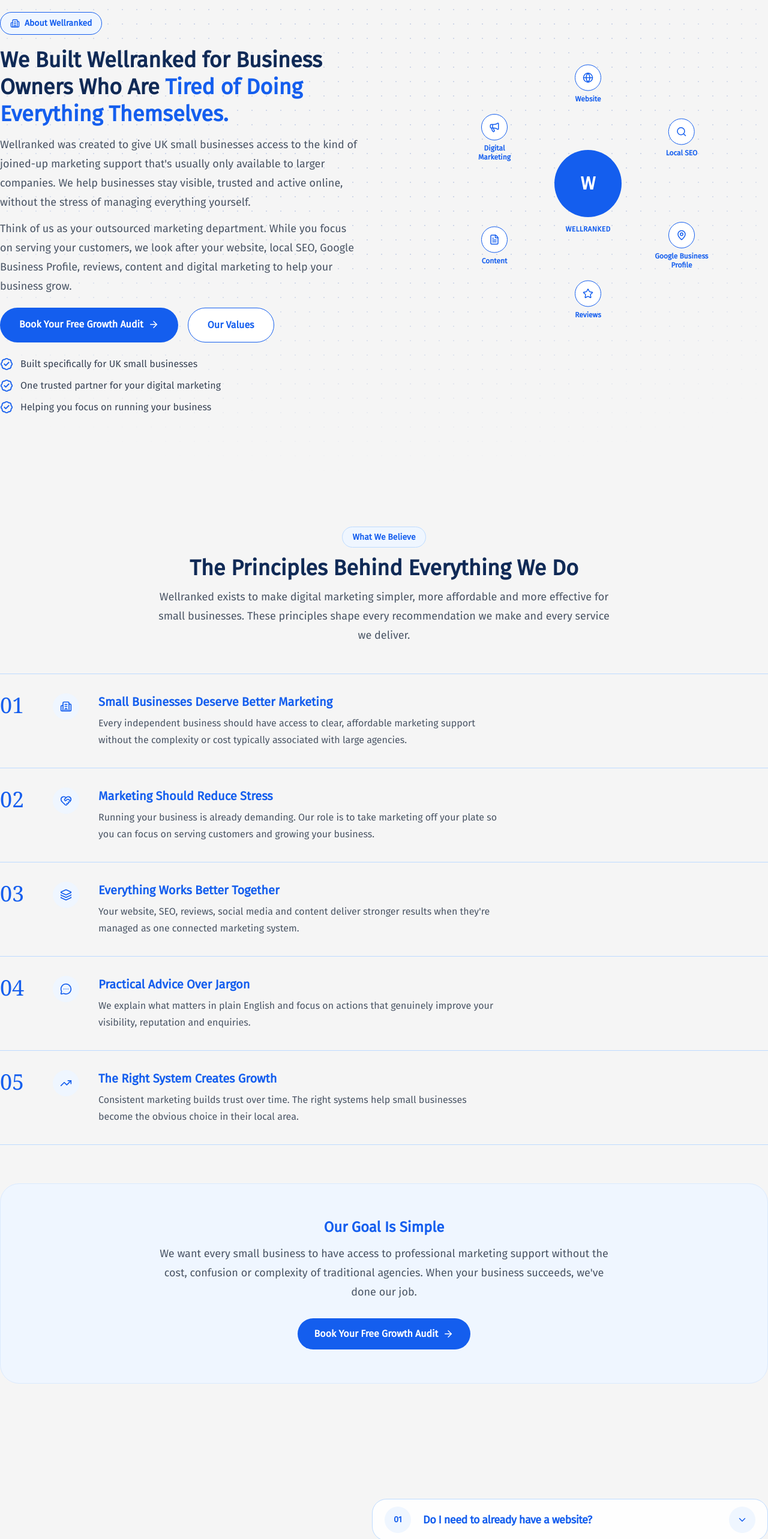
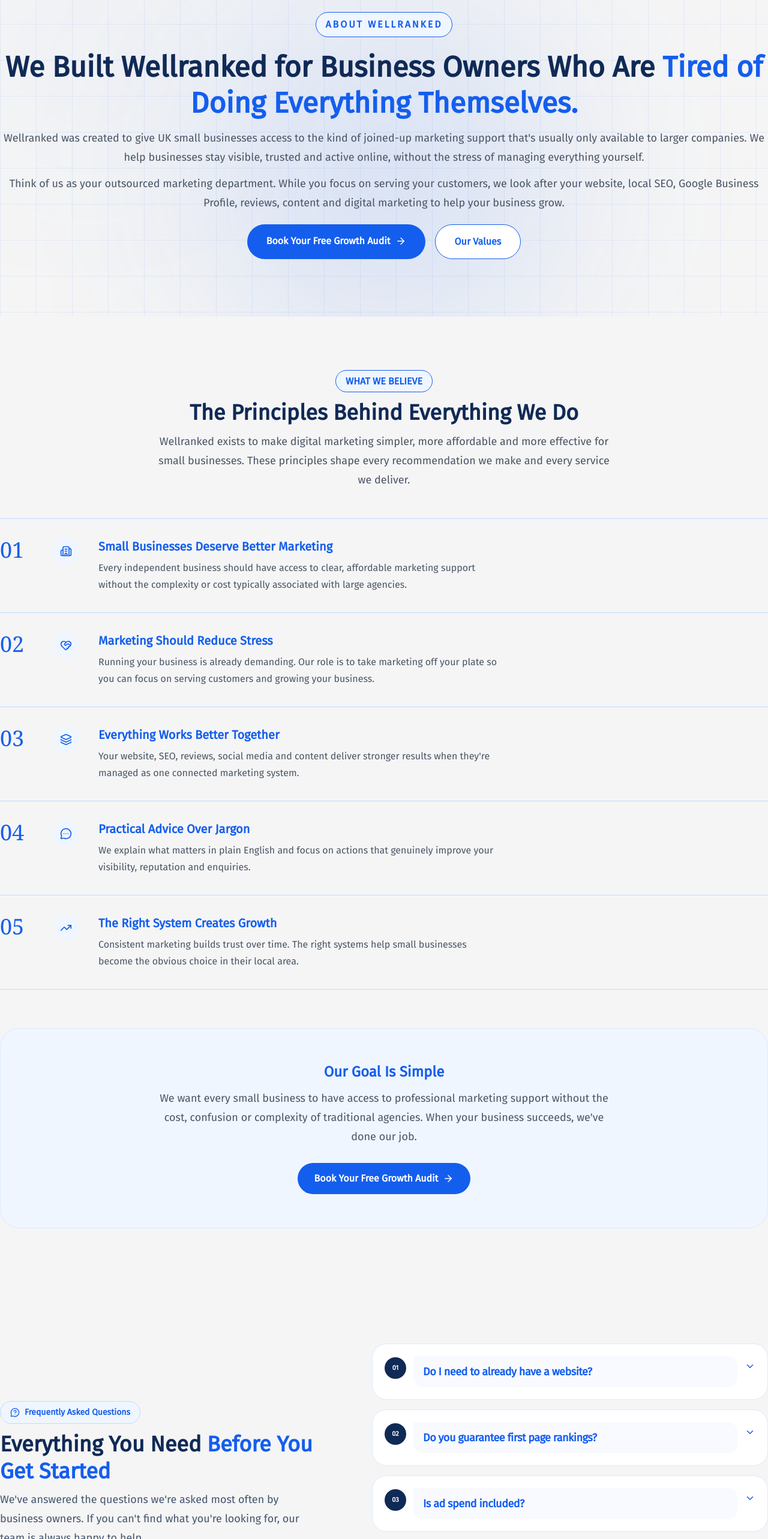
Before and after one commit to alimuhammeddev/wellranked, a Next.js app: page /about in a window 1280 px wide. Shown: the part 140-2706 px from the top of the page at 60% size. Built offline with nearby package versions, Linux system fonts and the light colour scheme.

Commit message:
revamped about section

```diff
--- a/app/about/component/AboutHero.tsx
+++ b/app/about/component/AboutHero.tsx
@@ -41,48 +41,50 @@
 export default function AboutHero() {
   return (
     <section className="relative overflow-hidden bg-[#f5f5f5]">
-      {/* Dot grid background */}
       <div
-        aria-hidden
-        className="pointer-events-none absolute inset-0"
+        className="absolute inset-0"
         style={{
-          backgroundImage:
-            "radial-gradient(circle, rgba(36,78,179,0.18) 1px, transparent 1px)",
-          backgroundSize: "24px 24px",
-          maskImage:
-            "radial-gradient(ellipse 90% 70% at 50% 35%, black 40%, transparent 95%)",
-          WebkitMaskImage:
-            "radial-gradient(ellipse 90% 70% at 50% 35%, black 40%, transparent 95%)",
+          backgroundImage: `
+      linear-gradient(rgba(20,94,238,.08) 1px, transparent 1px),
+      linear-gradient(90deg, rgba(20,94,238,.08) 1px, transparent 1px)
+    `,
+          backgroundSize: "60px 60px",
+          opacity: 1,
         }}
       />
 
-      <div className="relative mx-auto grid max-w-7xl items-start gap-10 px-5 pb-24 pt-40 lg:grid-cols-2 lg:gap-20 lg:px-0">
-        {/* Left */}
-        <div>
-          <span
-            className="inline-flex items-center gap-2 rounded-full border border-[#145EEE] text-[#145EEE] bg-blue-50 px-4 py-2 text-sm font-semibold"
-          >
-            <Building2 size={16} />
+      <div className="absolute inset-0 overflow-hidden pointer-events-none">
+        <div className="absolute top-40 left-1/2 h-137.5 w-137.5 -translate-x-1/2 rounded-full bg-[#145EEE]/15 blur-[140px]" />
+
+        <div className="absolute top-32 left-10 h-52 w-52 rounded-full bg-[#145EEE]/10 blur-[140px]" />
+      </div>
+
+        <div className="relative max-w-7xl mx-auto py-24 md:mt-16 mt-10 lg:px-0 md:px-5 px-5">
+        <motion.div
+          initial={{ opacity: 0, y: 20 }}
+          animate={{ opacity: 1, y: 0 }}
+          transition={{ duration: 0.6 }}
+          className="mx-auto text-center lg:mx-0 lg:text-center"
+        >
+          <span className="inline-flex items-center gap-2 rounded-full border border-[#145EEE] text-[#145EEE] bg-blue-50 px-4 py-2 uppercase tracking-[0.18em] font-semibold">
             About Wellranked
           </span>
 
-          <h1 className="mt-5 text-2xl font-extrabold leading-tight text-[#102A56] lg:text-4xl md:text-3xl">
+          <h1 className="mt-5 text-3xl font-extrabold leading-tight text-[#102A56] lg:text-5xl md:text-7xl">
             We Built Wellranked for Business Owners Who Are{" "}
-            <span
-              className="text-[#145EEE]"
-            >
+            <span className="text-[#145EEE]">
               Tired of Doing Everything Themselves.
             </span>
           </h1>
 
-          <p className="mt-3 max-w-2xl md:text-lg leading-8 text-gray-600">
+          <p className="mt-3 md:text-lg leading-8 text-center text-gray-600">
             Wellranked was created to give UK small businesses access to the
             kind of joined-up marketing support that's usually only available to
             larger companies. We help businesses stay visible, trusted and
             active online, without the stress of managing everything yourself.
           </p>
 
-          <p className="mt-3 max-w-2xl md:text-lg leading-8 text-gray-600">
+          <p className="mt-3 md:text-lg leading-8 text-gray-600">
             Think of us as your outsourced marketing department. While you focus
             on serving your customers, we look after your website, local SEO,
             Google Business Profile, reviews, content and digital marketing to
@@ -90,10 +92,8 @@
           </p>
 
           {/* Buttons */}
-          <div className="mt-5 flex flex-col gap-4 sm:flex-row">
-            <div
-              className="rounded-full bg-[#145EEE]"
-            >
+          <div className="mt-5 flex flex-col justify-center gap-4 sm:flex-row">
+            <div className="rounded-full bg-[#145EEE]">
               <Link
                 href="/growth-audit"
                 className="flex items-center justify-center gap-2 rounded-full px-8 py-4 font-semibold text-white"
@@ -110,99 +110,7 @@
               Our Values
             </Link>
           </div>
-
-          {/* Trust Points */}
-          <div className="mt-6 space-y-3">
-            {[
-              "Built specifically for UK small businesses",
-              "One trusted partner for your digital marketing",
-              "Helping you focus on running your business",
-            ].map((item) => (
-              <div key={item} className="flex items-center gap-3">
-                <div
-                  className="text-[#145EEE]"
-                >
-                  <BadgeCheck size={22} />
-                </div>
-                <span
-                  className="text-gray-700"
-                >
-                  {item}
-                </span>
-              </div>
-            ))}
-          </div>
-        </div>
-
-        {/* Right */}
-        <div className="relative mx-auto w-full max-w-110 py-4 lg:max-w-none lg:py-0">
-          <div className="relative aspect-square w-full">
-            {/* Center Circle*/}
-            <div className="absolute left-1/2 top-1/2 z-10 flex -translate-x-1/2 -translate-y-1/2 flex-col items-center">
-              <div className="relative h-24 w-24 lg:h-28 lg:w-28">
-                <div
-                  className="relative flex h-full w-full bg-[#145EEE] items-center justify-center rounded-full text-3xl font-extrabold text-white"
-                >
-                  W
-                </div>
-              </div>
-              <span
-                className="mt-3 text-xs text-[#145EEE] font-bold uppercase tracking-wide"
-              >
-                Wellranked
-              </span>
-            </div>
-
-            {/* Cards */}
-            {CARDS.map((n, index) => {
-              const Icon = n.icon;
-              return (
-                <motion.div
-                  key={n.label}
-                  className="absolute z-10 flex -translate-x-1/2 -translate-y-1/2 flex-col items-center gap-1.5 left-(--x) top-(--y) lg:left-(--lg-x) lg:top-(--lg-y)"
-                  style={
-                    {
-                      "--x": `${n.x}%`,
-                      "--y": `${n.y}%`,
-                      "--lg-x": `${n.lgX}%`,
-                      "--lg-y": `${n.lgY}%`,
-                    } as React.CSSProperties
-                  }
-                  initial={{
-                    opacity: 0,
-                    y: 40,
-                    scale: 0.95,
-                  }}
-                  whileInView={{
-                    opacity: 1,
-                    y: 0,
-                    scale: 1,
-                  }}
-                  viewport={{
-                    once: true,
-                    amount: 0.25,
-                  }}
-                  transition={{
-                    duration: 0.6,
-                    delay: index * 0.15,
-                    ease: "easeOut",
-                  }}
-                >
-                  <div
-                    className="flex h-11 w-11 items-center text-[#145EEE] justify-center rounded-full border border-[#145EEE] bg-white"
-                  >
-                    <Icon size={18} />
-                  </div>
-                  <span
-                    className="max-w-23 text-center text-[#145EEE] text-xs font-semibold leading-tight"
-                  >
-                    {n.label}
-                  </span>
-                </motion.div>
-              );
-            })}
-          </div>
-        </div>
+        </motion.div>
       </div>
     </section>
   );
--- a/app/about/component/AboutValues.tsx
+++ b/app/about/component/AboutValues.tsx
@@ -71,7 +71,7 @@
             ease: "easeOut",
           }}
         >
-          <span className="rounded-full border border-blue-200 bg-blue-50 px-4 py-2 text-sm font-semibold text-[#145EEE]">
+          <span className="rounded-full border border-[#145EEE] uppercase bg-blue-50 px-4 py-2 font-semibold text-[#145EEE]">
             What We Believe
           </span>
 
@@ -181,4 +181,4 @@
       </div>
     </section>
   );
-}
+};
--- a/app/about/component/FAQ.tsx
+++ b/app/about/component/FAQ.tsx
@@ -2,8 +2,8 @@
 
 import { useState } from "react";
 import { ChevronDown, MessageCircleQuestion, ArrowRight } from "lucide-react";
+import { AnimatePresence, motion } from "framer-motion";
 import Link from "next/link";
-import { motion } from "framer-motion";
 
 const faqs = [
   {
@@ -117,64 +117,74 @@
           </div>
         </motion.div>
 
-        {/* RIGHT */}
-
-        <div className="space-y-5">
+        {/* RIGHT — Q&A conversation thread */}
+        <div className="space-y-4">
           {faqs.map((faq, index) => {
             const isOpen = openIndex === index;
 
             return (
-              <div
+              <motion.div
                 key={faq.question}
-                className={`group relative overflow-hidden rounded-3xl border bg-white/90 border-blue-200
-                ${isOpen ? "border-blue-300" : "border-blue-200"}`}
+                initial={{ opacity: 0, y: 30 }}
+                whileInView={{ opacity: 1, y: 0 }}
+                viewport={{ once: true, amount: 0.2 }}
+                transition={{ duration: 0.5, delay: (index % 4) * 0.06 }}
+                className={`overflow-hidden rounded-3xl border bg-white transition-shadow ${
+                  isOpen
+                    ? "border-[#145EEE]/30 shadow-[0_12px_30px_-12px_rgba(20,94,238,0.25)]"
+                    : "border-blue-100 hover:border-blue-200"
+                }`}
               >
+                {/* Question — incoming enquiry */}
                 <button
                   onClick={() => setOpenIndex(isOpen ? null : index)}
-                  className="relative flex w-full items-center justify-between px-5 py-3 text-left"
+                  className="flex w-full items-start gap-3 p-5 text-left"
                 >
-                  <div className="flex items-center gap-5">
-                    {/* Number */}
-                    <div
-                      className={`flex h-11 w-11 items-center justify-center rounded-full text-sm font-bold transition-all duration-300 ${
-                        isOpen
-                          ? "bg-[#145EEE] text-white"
-                          : "bg-blue-50 text-[#145EEE]"
+                  <span
+                    className={`mt-0.5 flex h-9 w-9 shrink-0 items-center justify-center rounded-full text-[11px] font-bold text-white transition-colors ${
+                      isOpen ? "bg-[#145EEE]" : "bg-[#102A56]"
                     }`}
                   >
                     {String(index + 1).padStart(2, "0")}
-                    </div>
+                  </span>
 
-                    <h3 className="md:text-lg font-semibold tracking-tight text-[#145EEE]">
+                  <span className="flex-1 rounded-2xl rounded-tl-sm bg-[#F8FAFF] px-4 py-3 md:text-lg font-semibold tracking-tight text-[#145EEE]">
                     {faq.question}
-                    </h3>
-                  </div>
+                  </span>
 
-                  {/* Chevron */}
-
-                  <div
-                    className={`flex h-11 w-11 shrink-0 items-center justify-center rounded-full transition-all duration-300 ${
-                      isOpen
-                        ? "rotate-180 bg-[#145EEE] text-white"
-                        : "bg-blue-50 text-[#145EEE]"
+                  <ChevronDown
+                    size={18}
+                    className={`mt-2 shrink-0 text-[#145EEE] transition-transform duration-300 ${
+                      isOpen ? "rotate-180" : ""
                     }`}
-                  >
-                    <ChevronDown size={18} />
-                  </div>
+                  />
                 </button>
 
-                {/* Content */}
+                {/* Answer — the reply */}
+                <AnimatePresence initial={false}>
+                  {isOpen && (
+                    <motion.div
+                      initial={{ height: 0, opacity: 0 }}
+                      animate={{ height: "auto", opacity: 1 }}
+                      exit={{ height: 0, opacity: 0 }}
+                      transition={{ duration: 0.3, ease: "easeOut" }}
+                      className="overflow-hidden"
+                    >
+                      <div className="ml-8.75 h-3 w-px border-l border-dashed border-blue-200" />
 
-                <div
-                  className={`overflow-hidden transition-all duration-500 ease-[cubic-bezier(.22,1,.36,1)] ${
-                    isOpen ? "max-h-96 opacity-100" : "max-h-0 opacity-0"
-                  }`}
-                >
-                  <div className="border-t border-slate-100 md:px-7 px-5 pb-7 pt-5 text-[15px] leading-8 text-slate-600">
+                      <div className="flex items-start gap-3 px-5 pb-5">
+                        <span className="flex h-9 w-9 shrink-0 items-center justify-center rounded-full bg-blue-100 text-[11px] font-bold text-[#145EEE]">
+                          A
+                        </span>
+
+                        <p className="flex-1 rounded-2xl rounded-tl-sm border border-blue-100 bg-blue-50/60 px-4 py-3 text-[15px] leading-8 text-slate-600">
                           {faq.answer}
+                        </p>
                       </div>
-                </div>
-              </div>
+                    </motion.div>
+                  )}
+                </AnimatePresence>
+              </motion.div>
             );
           })}
         </div>
```
Lines whose indentation alone changed are shown as unchanged.
